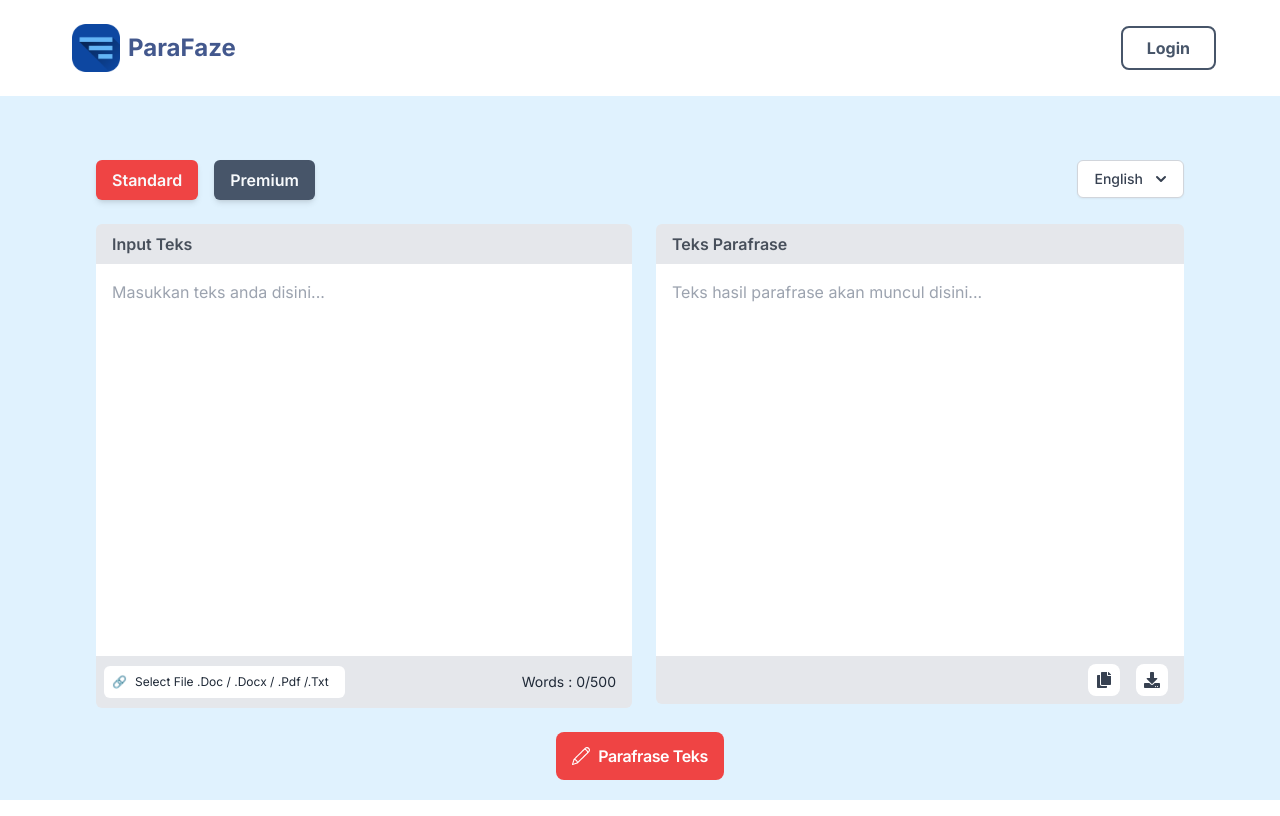
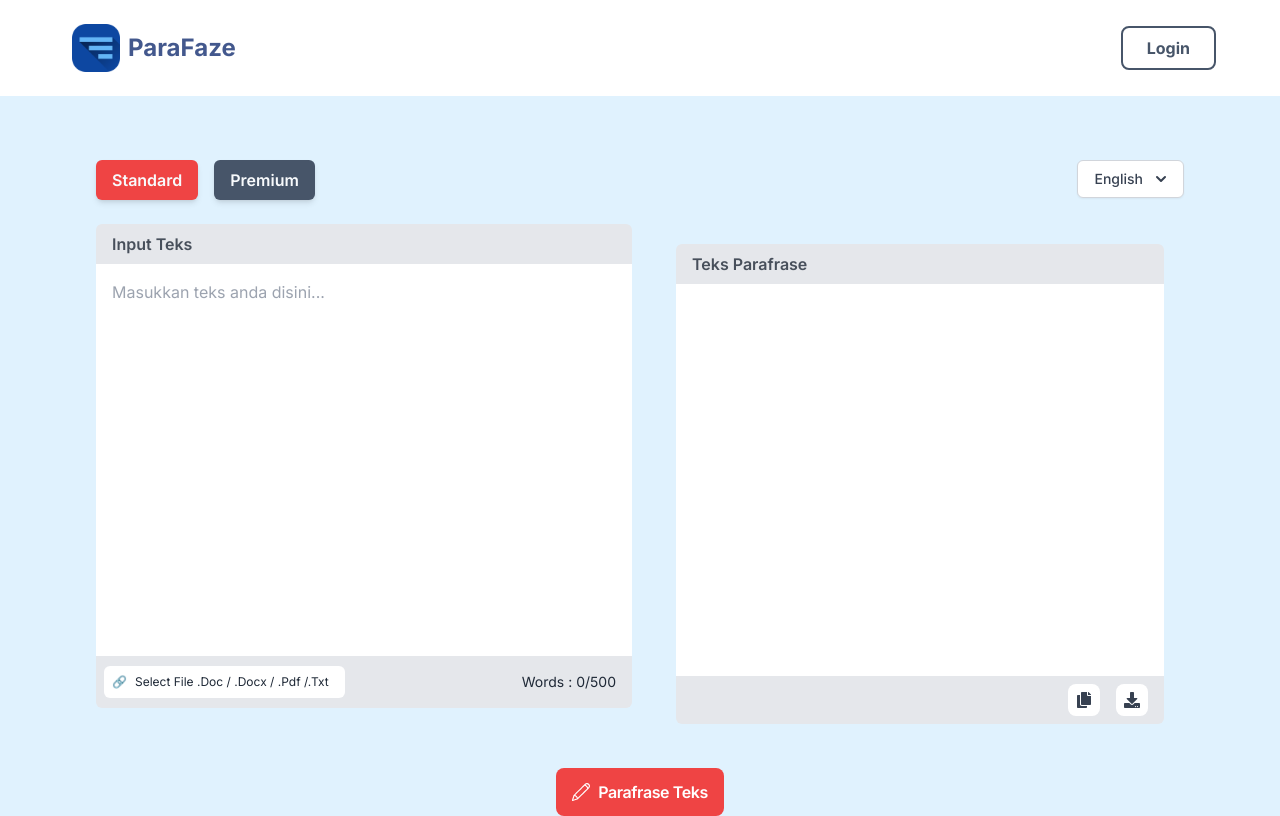
Before and after one commit to alfazh123/ParaFaze, a Next.js app: page / in a window 1280 px wide. Built offline with nearby package versions, Linux system fonts and the light colour scheme.

Commit message:
feat: type of button

```diff
--- a/src/pages/component/text-area-output.tsx
+++ b/src/pages/component/text-area-output.tsx
@@ -1,19 +1,19 @@
-import {FaCopy, FaDownload} from "react-icons/fa";
+import { FaCopy, FaDownload } from "react-icons/fa";
 import React from "react";
 
-export function TextAreaOutput({...params}) {
-    const textOutput = params.textOutput ? params.textOutput : "";
+interface TextAreaOutputProps {
+    textOutput: string;
+}
 
-    const copyToClipboard = () => {
-        navigator.clipboard.writeText(textOutput)
-            .then(
-                _ => alert("Copied to clipboard")
-            );
+export function TextAreaOutput({ textOutput }: TextAreaOutputProps) {
+    function copyToClipboard() {
+        navigator.clipboard.writeText(textOutput);
+        alert("Copied to clipboard");
     }
 
-    const downloadText = () => {
+    function downloadText() {
         const element = document.createElement("a");
-        const file = new Blob([textOutput], {type: 'text/plain'});
+        const file = new Blob([textOutput], { type: "text/plain" });
         element.href = URL.createObjectURL(file);
         element.download = "output.txt";
         document.body.appendChild(element);
@@ -21,12 +21,12 @@ export function TextAreaOutput({...params}) {
     }
 
     return (
-        <div className="w-full flex flex-col">
+        <div className="p-5 w-full flex flex-col">
             <div className="rounded-md">
                 <div className="flex flex-col">
                     <label
                         htmlFor="output"
-                        className="text-gray-800 text-opacity-80 bg-gray-200 rounded-t-md py-2 pl-4 font-semibold select-none"
+                        className="text-gray-800 text-opacity-80 bg-gray-200 rounded-t-md py-2 pl-4 font-semibold"
                     >
                         Teks Parafrase
                     </label>
@@ -35,29 +35,30 @@ export function TextAreaOutput({...params}) {
                         name="output"
                         id=""
                         rows={15}
-                        className="text-gray-600 py-4 pl-4 outline-none w-full text-area-scrollbar pr-2"
+                        className="text-gray-800 py-4 pl-4 outline-none w-full"
                         readOnly
                         value={textOutput}
-                        style={{resize: "none"}}
-                        placeholder={"Teks hasil parafrase akan muncul disini..."}
+                        style={{ resize: "none" }}
                     ></textarea>
                 </div>
                 <div className="flex bg-gray-200 p-2 rounded-b-md justify-end w-full pr-4">
                     <div className="flex gap-4">
                         <button
+                            type="button"
                             onClick={copyToClipboard}
                             title="copyButton"
                             className="bg-white p-2 rounded-lg text-gray-700 hover:bg-sky-100 transition duration-200 ease-in-out"
                         >
-                            <FaCopy/>
+                            <FaCopy />
                         </button>
 
                         <button
+                            type="button"
                             onClick={downloadText}
                             title="downloadButton"
                             className="bg-white p-2 rounded-lg text-gray-700 hover:bg-sky-100 transition duration-200 ease-in-out"
                         >
-                            <FaDownload/>
+                            <FaDownload />
                         </button>
                     </div>
                 </div>
```
